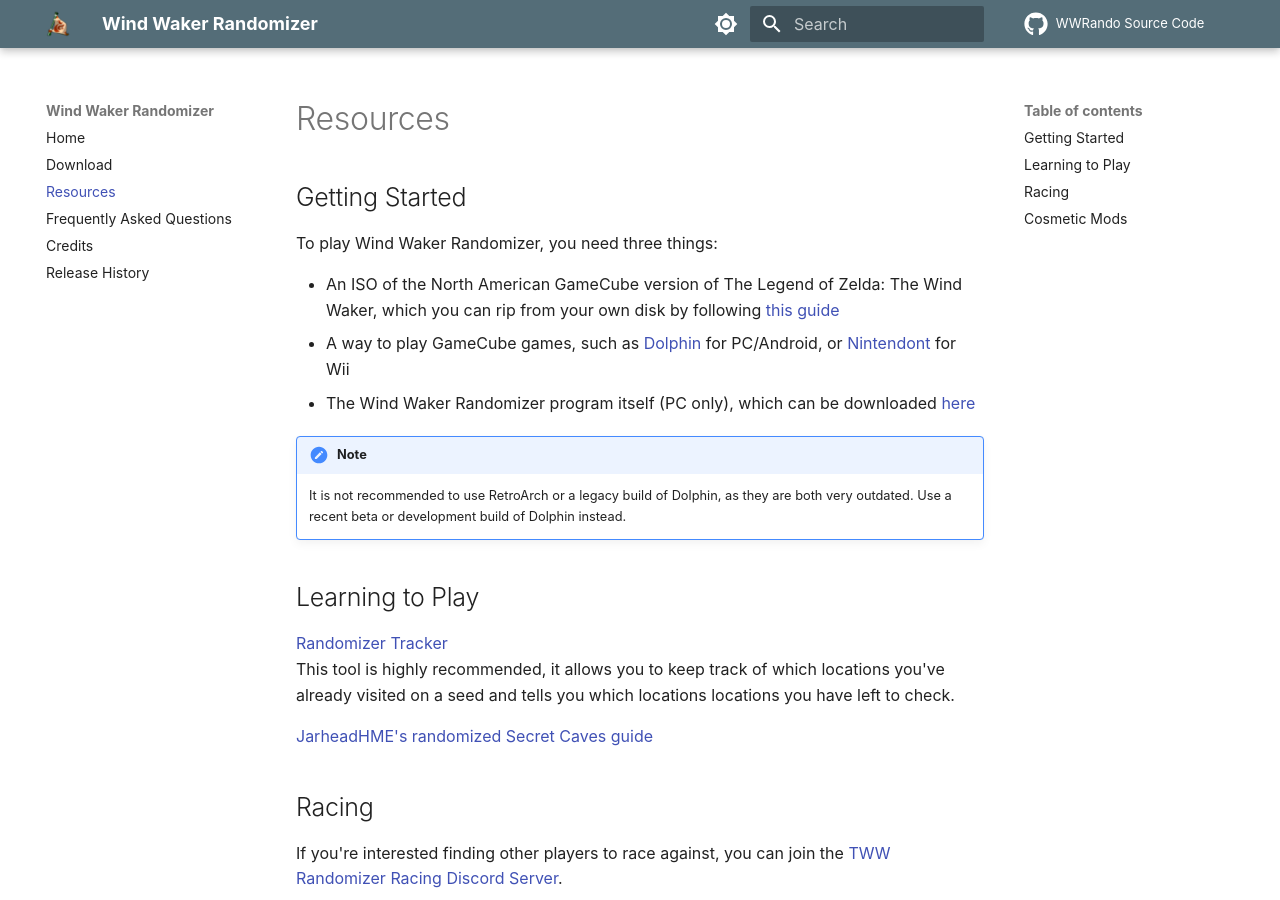
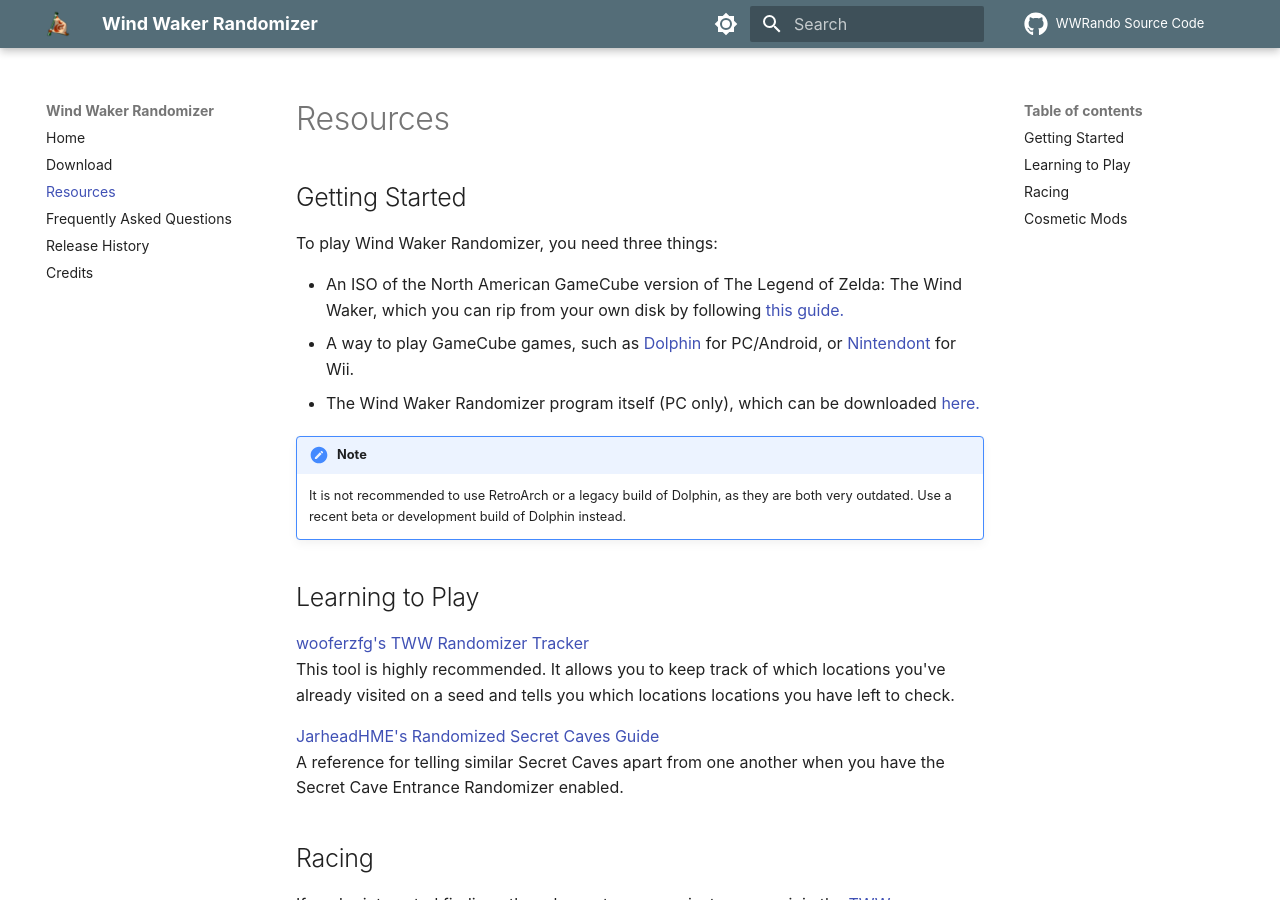
Before and after one commit to LagoLunatic/mkdocs-test, an MkDocs documentation site: the page built from docs/resources.md, in a window 1280 px wide and 900 px high. Built offline with MkDocs 1.6.1 and Material for MkDocs 9.7.7, drawn with Linux system fonts in a browser that asks for light colours; comment, search, counter and statistics services are not loaded.

Commit message:
Minor tweaks

```diff
--- a/docs/resources.md
+++ b/docs/resources.md
@@ -2,19 +2,20 @@
 
 To play Wind Waker Randomizer, you need three things:
 
-- An ISO of the North American GameCube version of The Legend of Zelda: The Wind Waker, which you can rip from your own disk by following [this guide](https://wiki.dolphin-emu.org/index.php?title=Ripping_Games)
-- A way to play GameCube games, such as [Dolphin](https://en.dolphin-emu.org/download/) for PC/Android, or [Nintendont](https://github.com/FIX94/Nintendont) for Wii
-- The Wind Waker Randomizer program itself (PC only), which can be downloaded [here](download.md)
+- An ISO of the North American GameCube version of The Legend of Zelda: The Wind Waker, which you can rip from your own disk by following [this guide.](https://wiki.dolphin-emu.org/index.php?title=Ripping_Games)
+- A way to play GameCube games, such as [Dolphin](https://en.dolphin-emu.org/download/) for PC/Android, or [Nintendont](https://github.com/FIX94/Nintendont) for Wii.
+- The Wind Waker Randomizer program itself (PC only), which can be downloaded [here.](download.md)
 
 !!! note
     It is not recommended to use RetroArch or a legacy build of Dolphin, as they are both very outdated. Use a recent beta or development build of Dolphin instead.
 
 ## Learning to Play
 
-[Randomizer Tracker](http://www.wooferzfg.me/tww-rando-tracker/)
-This tool is highly recommended, it allows you to keep track of which locations you've already visited on a seed and tells you which locations locations you have left to check.
+[wooferzfg's TWW Randomizer Tracker](http://www.wooferzfg.me/tww-rando-tracker/)
+This tool is highly recommended. It allows you to keep track of which locations you've already visited on a seed and tells you which locations locations you have left to check.
 
-[JarheadHME's randomized Secret Caves guide](https://drive.google.com/file/d/1mPhzoxL0wAPs7-a5Q1tM5AOx5jpb3lx9/view)
+[JarheadHME's Randomized Secret Caves Guide](https://drive.google.com/file/d/1mPhzoxL0wAPs7-a5Q1tM5AOx5jpb3lx9/view)
+A reference for telling similar Secret Caves apart from one another when you have the Secret Cave Entrance Randomizer enabled.
 
 ## Racing
 
--- a/mkdocs.yml
+++ b/mkdocs.yml
@@ -9,8 +9,8 @@ nav:
   # - features.md
   - resources.md
   - faq.md
+  - release-history.md
   - credits.md
-  - release-history.md
 
 theme:
   name: material
```
